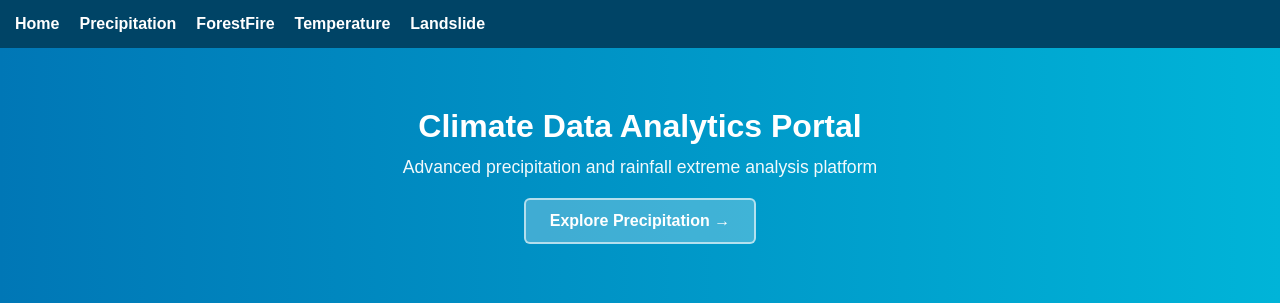
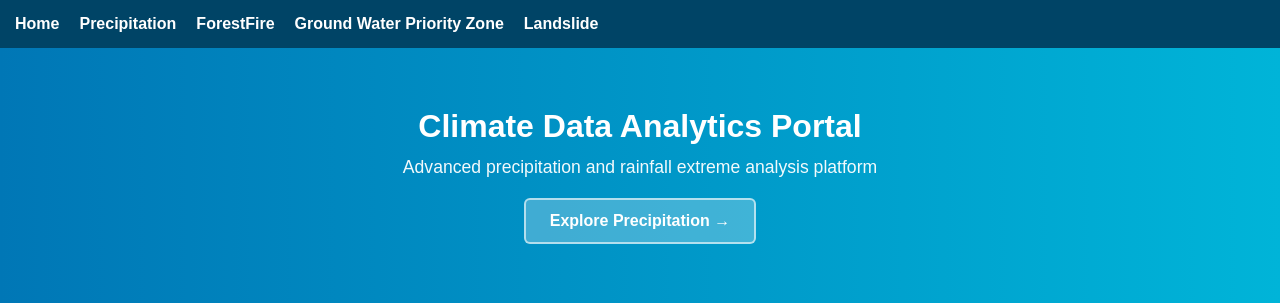
Before and after one commit to MonikaShah/mahamaps, a Django app: page / in a window 1280 px wide. Shown: the top 303 px of the page. Run offline with Django 5.2, Linux system fonts and the light colour scheme.

Commit message:
header updated

```diff
--- a/templates/home.html
+++ b/templates/home.html
@@ -173,7 +173,7 @@
     <a href="/">Home</a>
     <a href="/precipitation/">Precipitation</a>
     <a href="#">ForestFire</a>
-    <a href="#">Temperature</a>
+    <a href="#">Ground Water Priority Zone</a>
     <a href="#">Landslide</a>
 </div>
 
```
